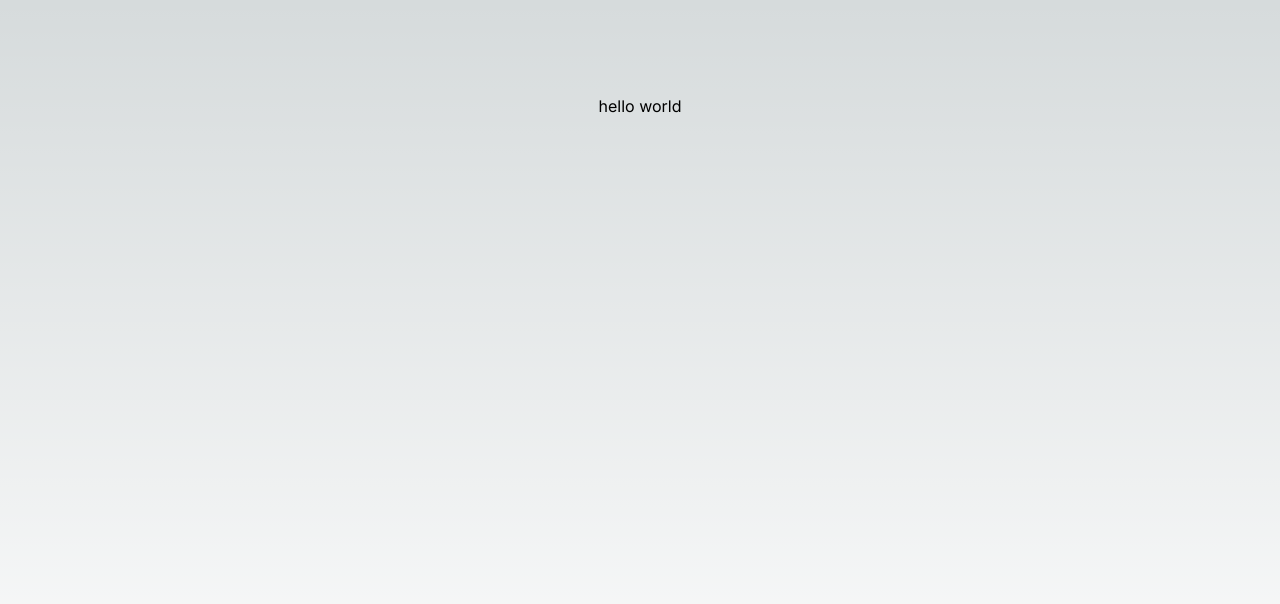
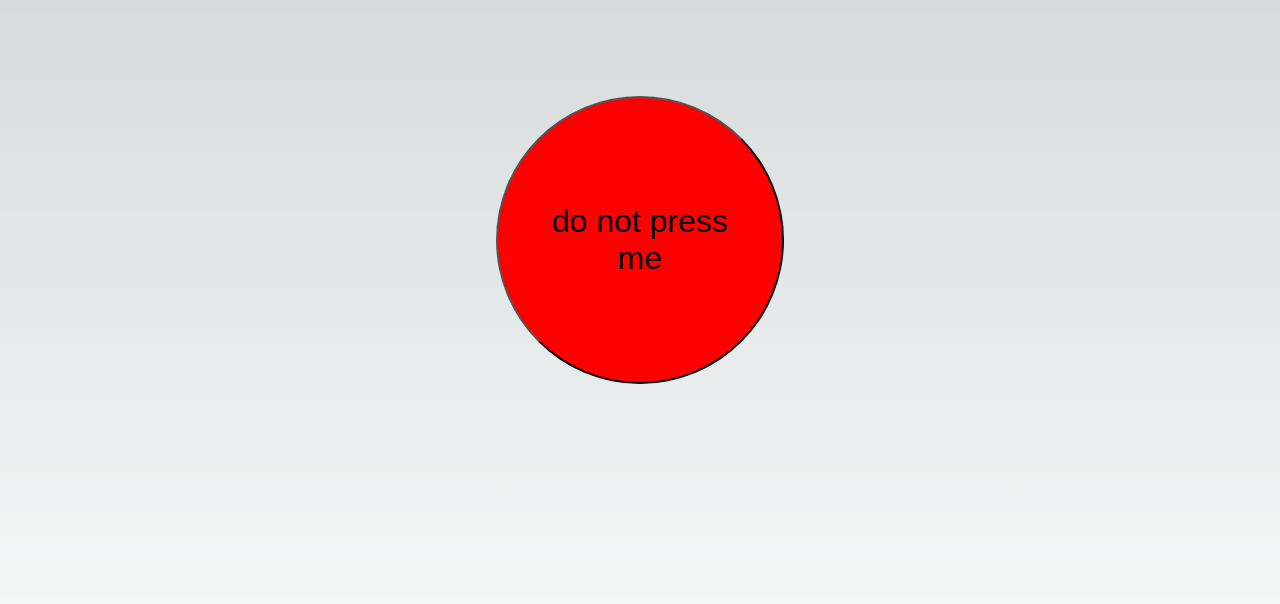
Before and after one commit to mmmaaatttttt/bisect-demo, a Next.js app: page / in a window 1280 px wide. Shown: the top 604 px of the page. Built offline with nearby package versions, Linux system fonts and the light colour scheme.

Commit message:
add jsx to page component

```diff
--- a/src/app/page.tsx
+++ b/src/app/page.tsx
@@ -1,10 +1,31 @@
-import Image from 'next/image'
-import styles from './page.module.css'
+"use client";
+
+import { useState, useEffect } from "react";
+import styles from "./page.module.css";
+import VideoPlayer from "./video-player";
+import { YouTubeEvent } from "react-youtube";
 
 export default function Home() {
+  const [player, setPlayer] = useState<YouTubeEvent["target"] | null>(null);
+  const [playing, setPlaying] = useState(false);
+
+  useEffect(() => {
+    if (player && playing) {
+      player.playVideo();
+    }
+  }, [player, playing]);
+
   return (
     <main className={styles.main}>
-      hello world
+      {!playing && (
+        <button onClick={() => setPlaying(true)} className={styles.button}>
+          do not press me
+        </button>
+      )}
+      <VideoPlayer
+        hidden={!playing}
+        onReady={(evt) => setPlayer((evt as YouTubeEvent).target)}
+      />
     </main>
-  )
+  );
 }
```
